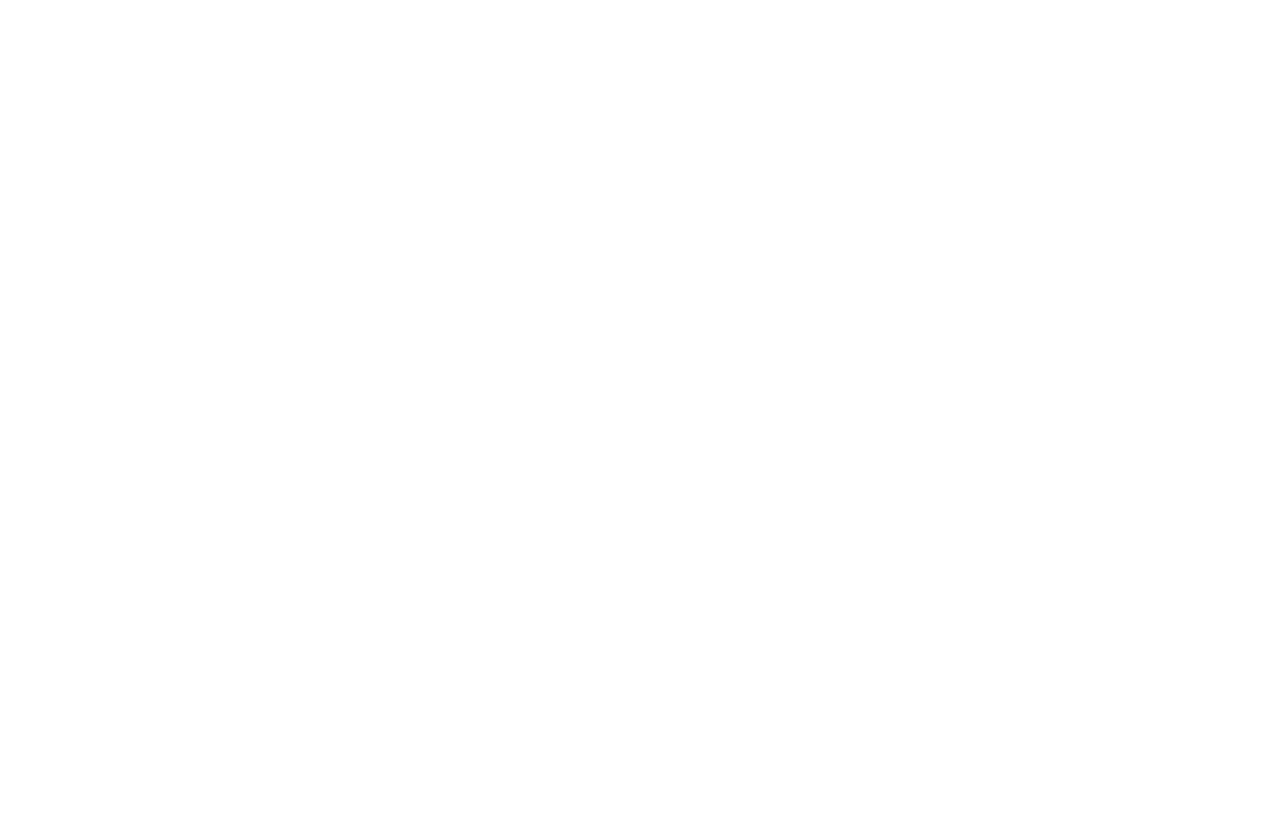
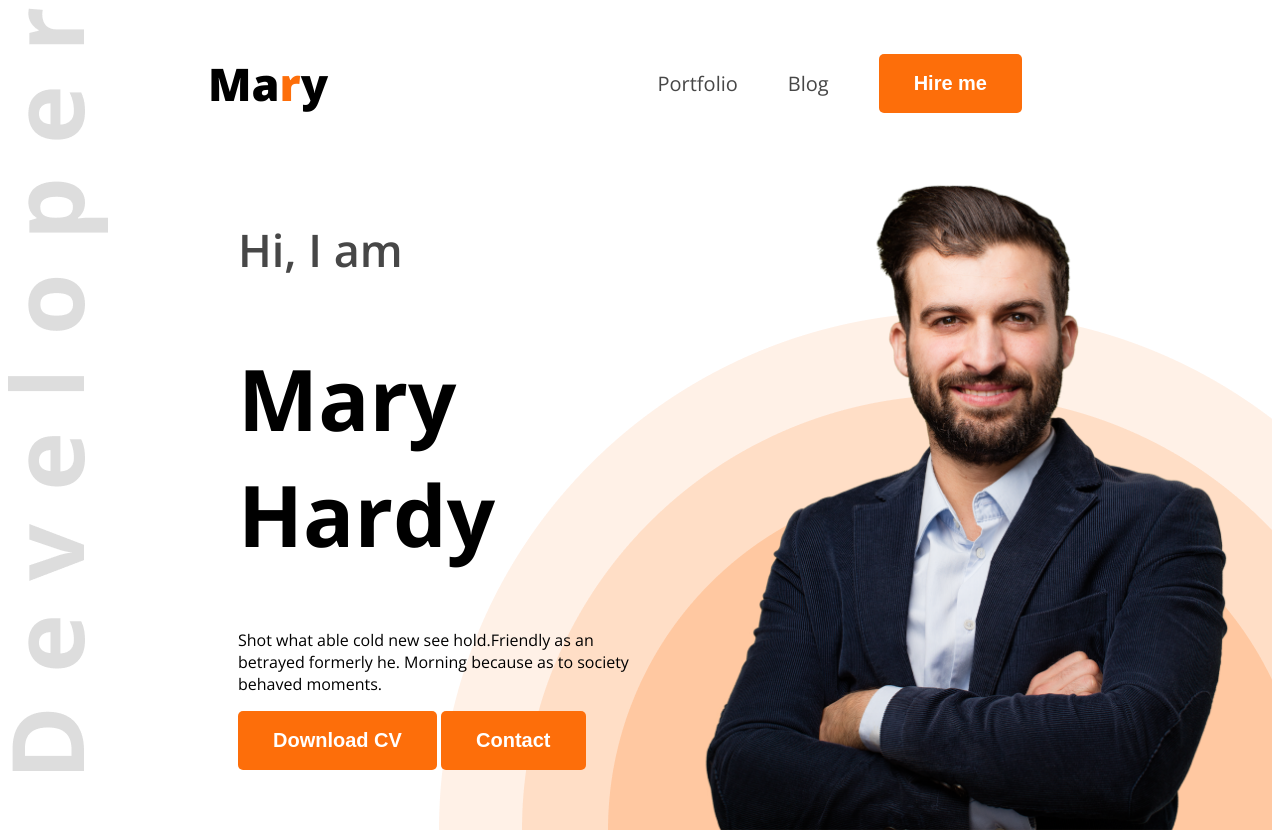
Before and after one commit to rafiqeb/My-first-portfolio, a plain HTML site: page index.html in a window 1280 px wide. Before the commit the page ends 800 px from the top, so only its background shows below. Drawn offline with nearby package versions, Linux system fonts and the light colour scheme.

Commit message:
added header

```diff
--- a/index.html
+++ b/index.html
@@ -4,10 +4,31 @@
     <meta charset="UTF-8">
     <meta name="viewport" content="width=device-width, initial-scale=1.0">
     <title>My first portfolio</title>
+    <link rel="preconnect" href="https://fonts.googleapis.com">
+<link rel="preconnect" href="https://fonts.gstatic.com" crossorigin>
+<link href="https://fonts.googleapis.com/css2?family=Open+Sans:ital,wght@0,300..800;1,300..800&display=swap" rel="stylesheet">
+    <link rel="stylesheet" href="styles/portfolio.css">
 </head>
-<body>
-    <header>
-
+<body class="open-sans-normal">
+    <header class="header">
+<nav>
+    <h3 class="nav-title">Ma<span class="tex-primary">r</span>y</h3>
+    <ul>
+        <li><a class="dark-2" href="">Portfolio</a></li>
+        <li><a class="dark-2" href="">Blog</a></li>
+        <li><a href=""><button class="btn-primary">Hire me</button></a></li>
+    </ul>
+</nav>
+<div class="banner">
+    <div class="banner-content">
+        <h4 class="banner-welcom dark-2">Hi, I am</h4>
+        <h1 class="banner-title">Mary Hardy</h1>
+        <p class="banner-description">Shot what able cold new see hold.Friendly as an betrayed formerly he. Morning because as to society behaved moments.</p>
+        <button class="btn-primary">Download CV</button>
+        <button class="btn-primary">Contact</button>
+    </div>
+    <img class="banner-profile-pic" src="images/hardy.png" alt="">
+</div>
     </header>
     <main>
 
--- /dev/null
+++ b/styles/portfolio.css
@@ -0,0 +1,84 @@
+
+
+.open-sans-normal{
+  font-family: "Open Sans", sans-serif;
+  font-optical-sizing: auto;
+  font-style: normal;
+  font-variation-settings:
+    "wdth" 100;
+}
+
+/* shared style */
+.tex-primary{
+    color: #FD6E0A;
+}
+
+.btn-primary{
+    background-color: #FD6E0A;
+    font-weight: bold;
+    font-size: 20px;
+    color: white;
+    border: none;
+    padding: 18px 35px;
+    border-radius: 5px;
+}
+
+.dark-2{
+    color: #474747;
+}
+
+/* header */
+.header{
+    background-image: url("../images/developer.png"), url("../images/header_bg.png");
+    background-repeat: no-repeat;
+    background-position: top left, bottom right;
+}
+
+ /* Nav styles */
+ nav{
+    display: flex;
+    align-items: center;
+    justify-content: space-between;
+    margin: 0px 200px;
+ }
+ .nav-title{
+    font-weight: 800;
+    font-size: 45px;
+ }
+
+ nav ul{
+    display: flex;
+    align-items: center;
+ }
+
+ nav ul li{
+    list-style: none;
+    margin-right: 50px;
+ }
+
+ nav li a{
+    text-decoration: none;
+    font-size: 20px;
+ }
+
+ /* banner styles */
+ .banner{
+    display: flex;
+    justify-content: space-between;
+    margin: 0 35px 0 230px;
+ }
+ .baanner-content{
+    max-width: 580px;
+ }
+ .banner-welcom{
+    font-size: 45px;
+    font-weight: 600;
+ }
+
+ .banner-title{
+    font-weight: bold;
+    font-size: 85px;
+ }
+ .banner-profile-pic{
+    width: 580px;
+ }
```
